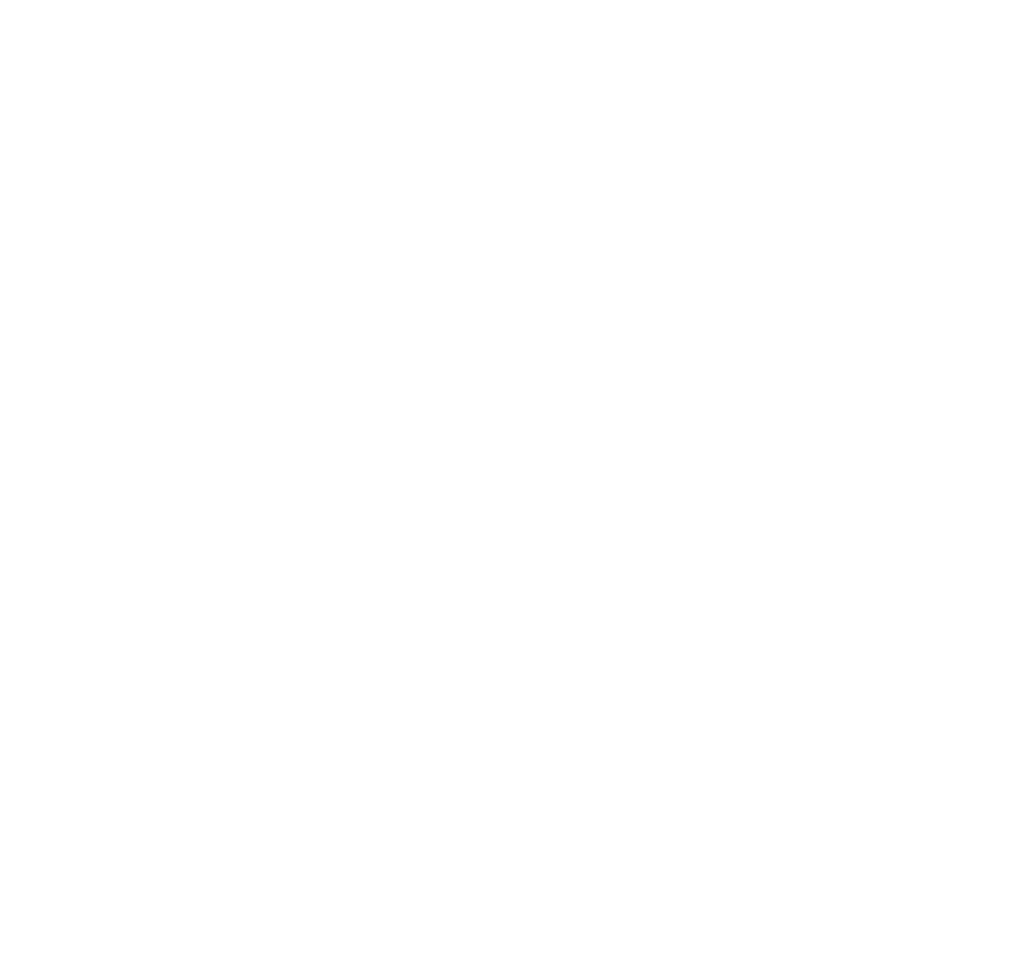
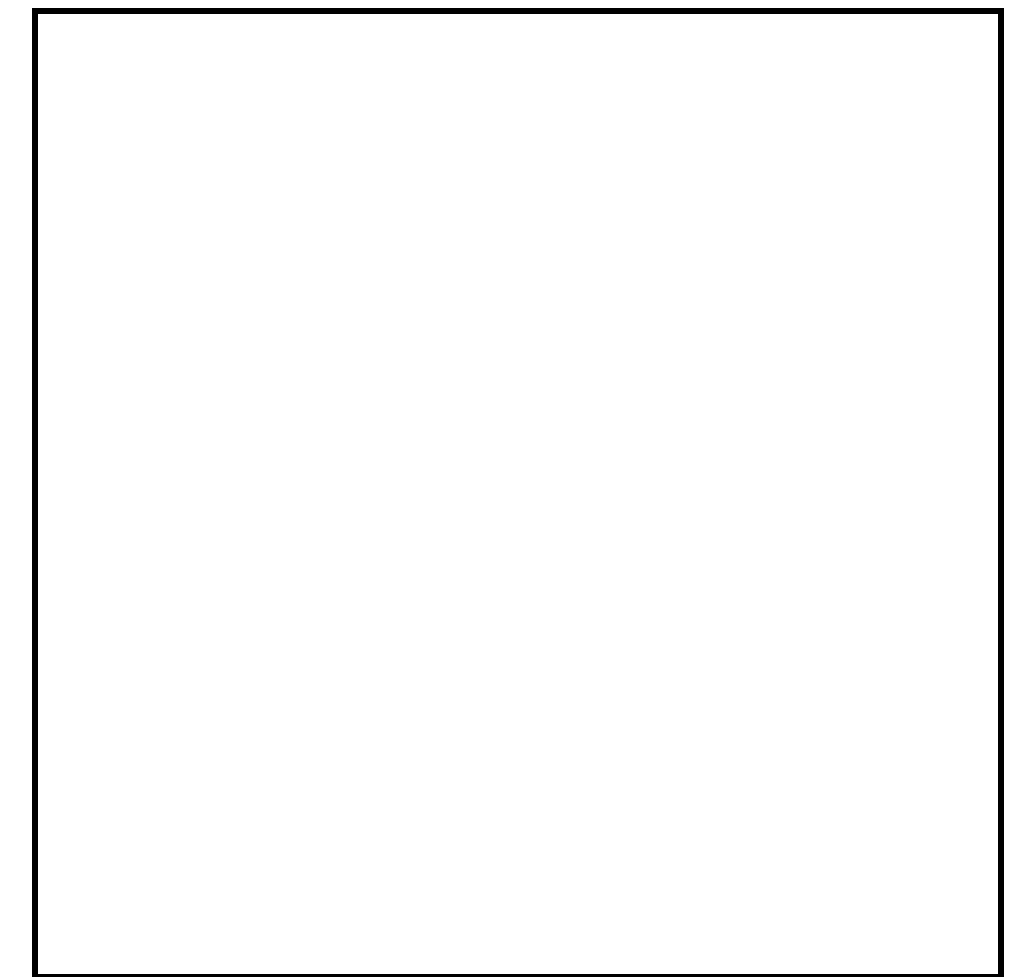
Before and after one commit to ankylosaurus11/etch-a-sketch, a plain HTML site: page index.html in a window 1280 px wide. Shown: the top 977 px of the page, without its empty margins (122-1157 px from the left). Drawn offline with Linux system fonts and the light colour scheme.

Commit message:
Center grid on web page and give it a border

```diff
--- a/style.css
+++ b/style.css
@@ -1,8 +1,17 @@
+body {
+    display: flex;
+    align-items: center;
+    justify-content: center;
+}
+
 #container {
     display:flex;
     flex-wrap:wrap;
     width:960px;
     height:960px;
+    border-color: black;
+    border-width: 6px;
+    border-style: solid;
 }
 
 .sqDiv {
```
